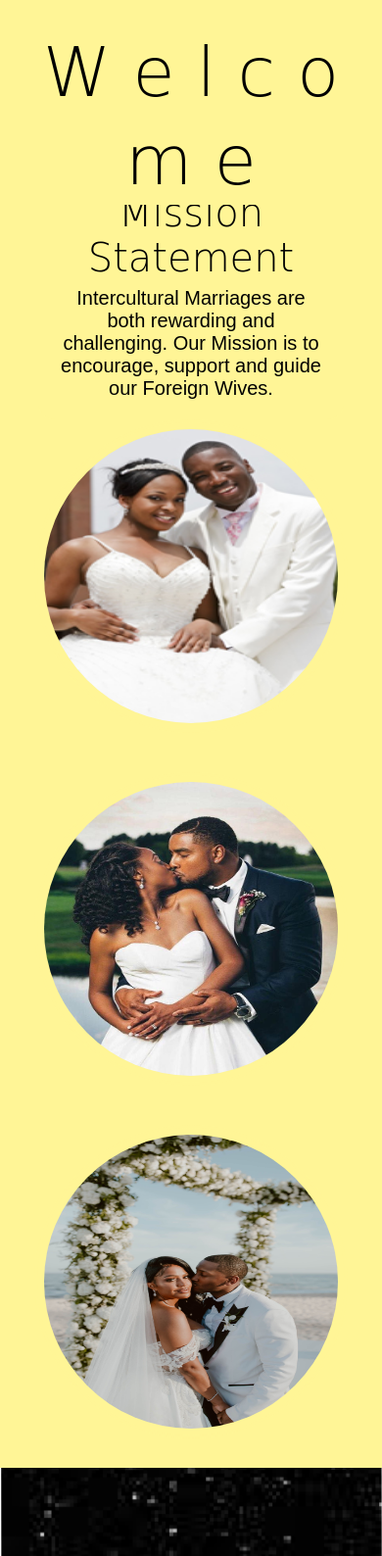
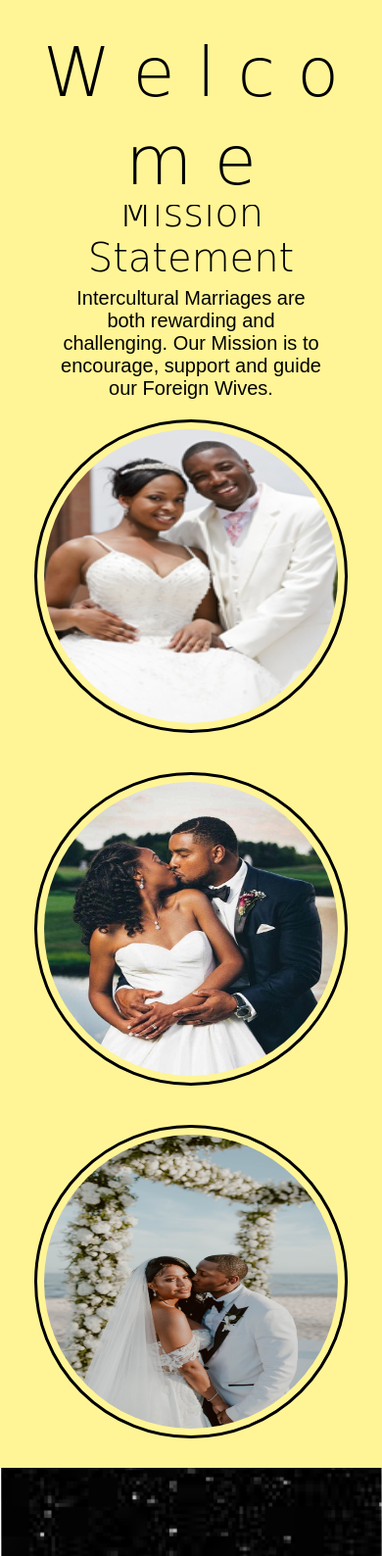
Before and after one commit to estherohiomame/9ja-wives-reign, a PHP site: page / in a window 390 px wide. Shown: the part 508-2096 px from the top of the page at 98% size. Run offline with PHP 8.4, Linux system fonts and the light colour scheme; some web fonts are replaced.

Commit message:
Foreign Wives Reign layout changes

```diff
--- a/foreign-wives.css
+++ b/foreign-wives.css
@@ -259,7 +259,7 @@ body {
          width: 320px;
         height: 320px;
         border-radius: 100%;
-        border: 3.5px solid #fff596;
+        border: 3.5px solid #000000;
         display: flex;
         justify-content: center;
         align-items: center;
```
